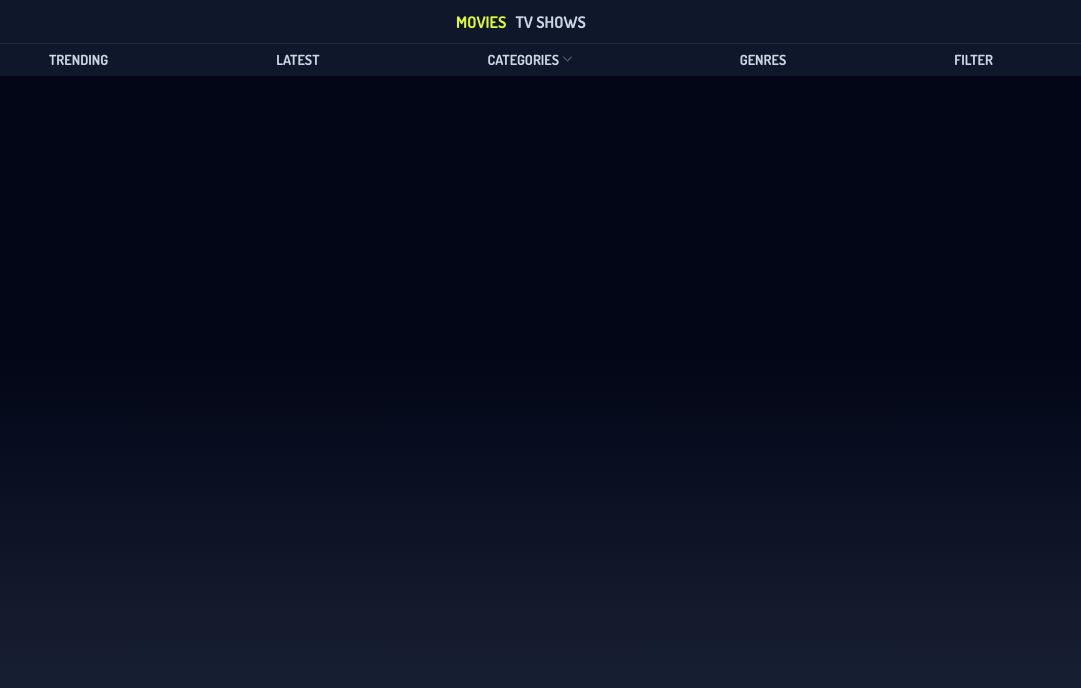
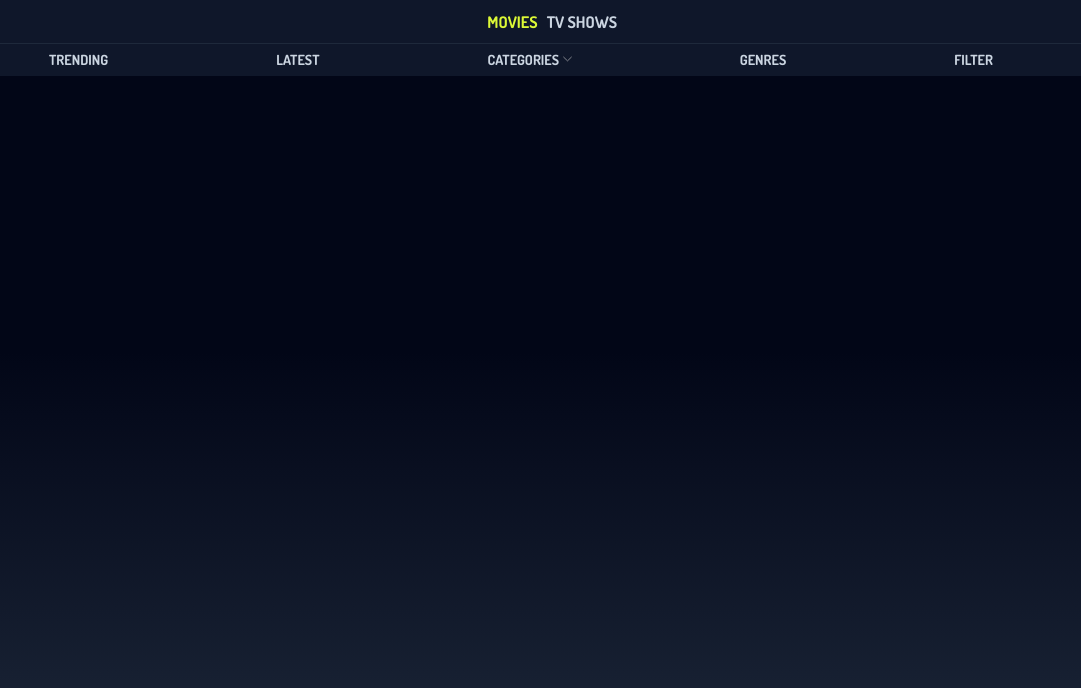
Before and after one commit to alevroses/api__movies, a website: page src/index.html in a window 1280 px wide. Shown: the full height of the page, 119-1200 px from the left. Drawn offline with Linux system fonts and the light colour scheme.

Commit message:
Update style header

```diff
--- a/src/styles/mobile.css
+++ b/src/styles/mobile.css
@@ -51,9 +51,10 @@ body {
 
 .section {
   display: grid;
-  grid-template-columns:
+  /* grid-template-columns:
     minmax(70px, 1fr)
-    auto minmax(70px, 1fr);
+    auto minmax(70px, 1fr); */
+  grid-template-columns: 25% 55% 20%;
   justify-items: center;
 
   align-items: center;
```
